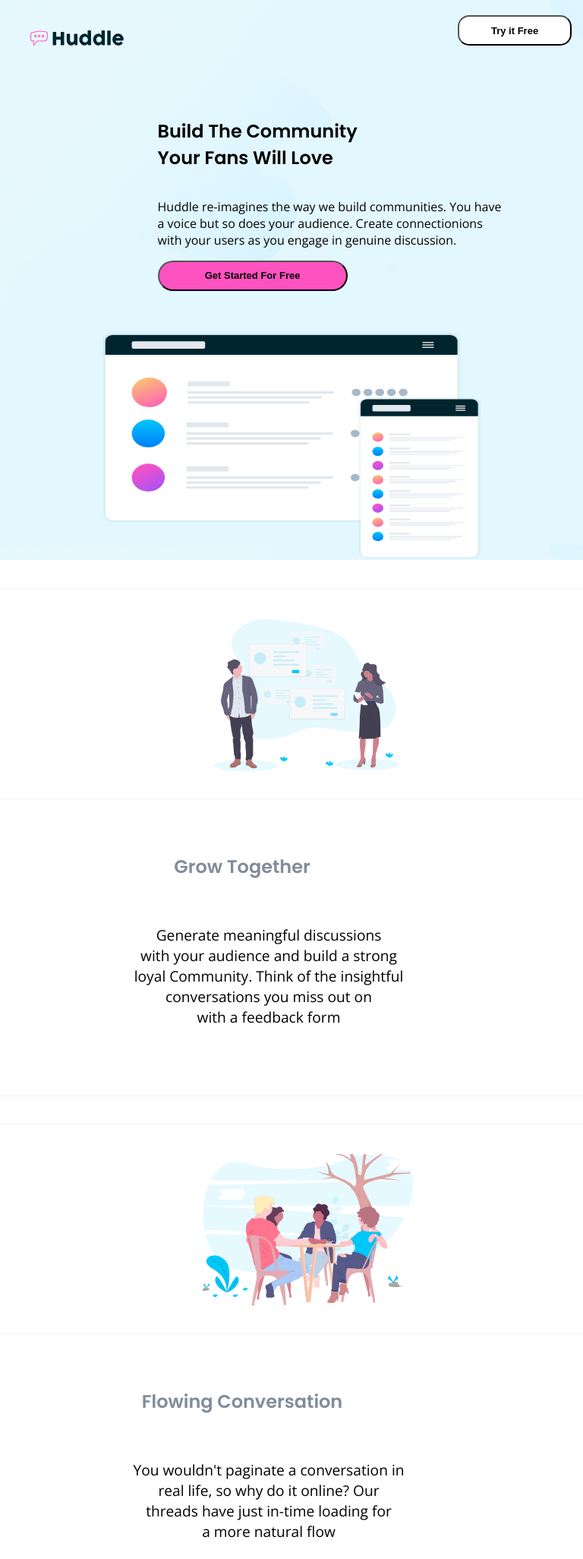
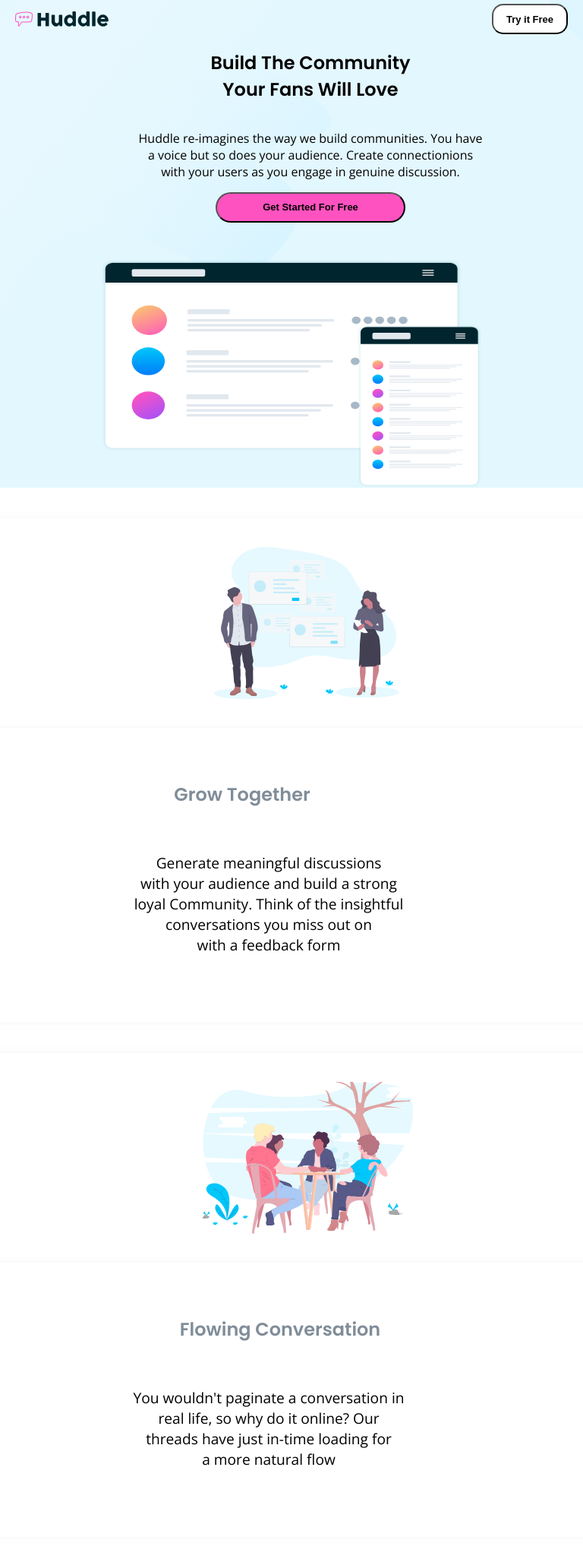
Before and after one commit to Kingsley-Opara/Landing-Page-of-Huddle, a plain HTML site: page index.html in a window 768 px wide. Shown: the top 2052 px of the page at 76% size. Drawn offline with nearby package versions, Linux system fonts and the light colour scheme.

Commit message:
fixed some debug in inedx.html and style.css

```diff
--- a/index.html
+++ b/index.html
@@ -21,7 +21,7 @@
                 <a href=""><img src="./images/logo.svg" alt="Logo" style="height: 20px;"></a>
             </div>
             <div class="right-nav">
-                <button>Try it Free</button>
+                <button class="try">Try it Free</button>
             </div>
         </nav>
         <div class="container">
@@ -32,7 +32,7 @@
                     users as you engage in genuine discussion.
 
                 </P>
-                <button>Get Started For Free</button>
+                <button class="free">Get Started For Free</button>
             </div>
             <div class="right-hero">
                 <img src="./images/illustration-mockups.svg" alt="A Picture" style="height: 300px;" class="img-right-hero">
@@ -46,7 +46,7 @@
                 <div style="width: fix-content;">
                     <div class="grow-together">
                         <div class="text-con">
-                            <h2>Grow Together</h2>
+                            <h2 class="text">Grow Together</h2>
                             <p>Generate meaningful discussions <br>with your audience and
                             build a strong <br>loyal Community. Think of the insightful
                             <br>conversations you miss out on<br>with a feedback form
@@ -63,7 +63,7 @@
                         <img src="./images/illustration-flowing-conversation.svg" alt="" style="height: 200px;">
                     </div>
                     <div class="text-con">
-                        <h2>Flowing Conversation</h2>
+                        <h2 class="text" id="flowing-con">Flowing Conversation</h2>
                         <p>
                             You wouldn't paginate a conversation in <br>real life, so why do
                             it online? Our<br> threads have just in-time loading for <br>a more natural flow
@@ -72,7 +72,7 @@
                 </div>
                 <div class="grow-together" id="users">
                     <div class="text-con">
-                        <h2>Your Users</h2>
+                        <h2 class="text">Your Users</h2>
                         <p>
                             It takes no time at all to integrate Huddle<br>with your app's
                             authentication solution. <br>This means, once signed in to
--- a/style.css
+++ b/style.css
@@ -18,39 +18,16 @@ header a{
 }
 nav{
     display: flex;
-    gap: 56rem;
 }
-@media only screen and (min-width:220px) and (max-width:440px) {
-    nav{
-        display: flex;
-        gap: 3rem;
-    }
-}
-@media only screen and (min-width:450px) and (max-width:750px) {
-    nav{
-        display: flex;
-        gap: 8rem;
-    }
-}
-@media only screen and (min-width:760px) and (max-width:1080px) {
-    nav{
-        display: flex;
-        gap: 25rem;
-    }
-}
-@media only screen and (min-width:1090px) and (max-width:1200px) {
-    nav{
-        display: flex;
-        gap: 42rem;
-    }
-}
-
-
 .left-nav{
-    padding: 40px;
+    margin-top: 15px;
+    padding-left: 20px;
+    margin-right: auto;
 }
 .right-nav{
-    margin-top: 20px;
+    margin-top: 5px;
+    margin-left: auto;
+    padding-right: 20px;
 }
 .right-nav button{
     padding: 10px;
@@ -61,6 +38,15 @@ nav{
     font-size: small;
     font-weight: 700;
     cursor: pointer;
+}
+@media only screen and (min-width:320px) and (max-width:1080px){
+    .try{
+        width: 100px;
+    }
+    .right-nav button{
+        width: 100px;
+    }
+
 }
 
 .container{
@@ -77,6 +63,9 @@ nav{
     header{
         height: fit-content;
     }
+    #flowing-con{
+        margin-left: 100px;
+    }
 }
 .left-hero{
     display: flex;
@@ -84,6 +73,21 @@ nav{
     padding: 30px;
     flex: 1;
     margin-left: 100px;
+}
+@media only screen and (min-width:320px) and (max-width:1080px){
+    .left-hero{
+        display: flex;
+        align-items: center;
+        justify-content: center;
+        flex: auto;
+        padding: 0;
+        text-align: center;
+        margin-right: 50px;
+    }
+    .free{
+        width: 200px;
+    }
+
 }
 h2{
     font-family: 'Poppins', sans-serif;
@@ -103,6 +107,7 @@ h2{
 .right-hero{
     display: flex;
     flex: 1;
+    margin-top: 25px;
 }
 .img-right-hero{
     width: 500px;
@@ -184,6 +189,8 @@ h2{
 }
 .text-con h2{
     color: hsl(208, 11%, 55%);
+}
+.text{
     text-align: center;
 }
 .image-con{
```
